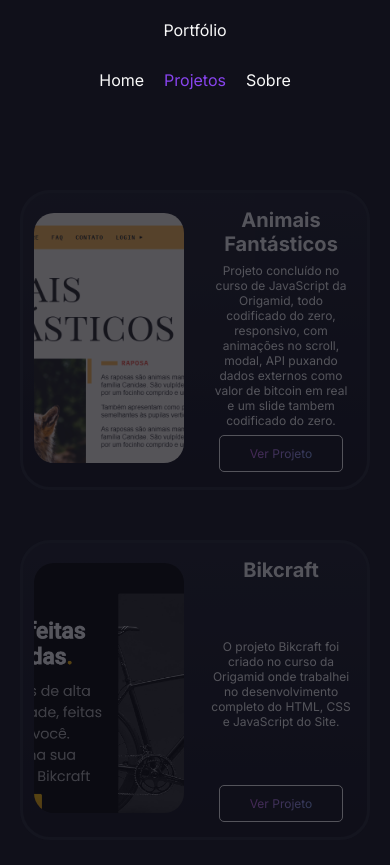
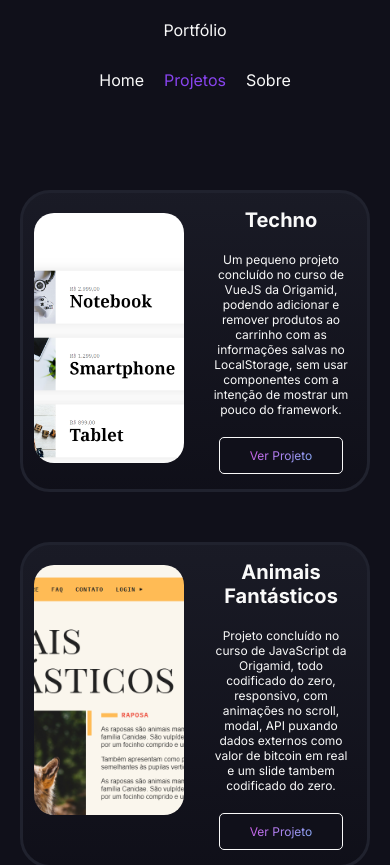
Before and after one commit to Andsu29/meuportifolio, a Vue app: page /projetos in a window 390 px wide. Shown: the top 865 px of the page. Built offline with nearby package versions, Linux system fonts and the light colour scheme.

Commit message:
ajustes finais

```diff
--- a/src/views/HeaderView.vue
+++ b/src/views/HeaderView.vue
@@ -50,6 +50,7 @@ img {
 nav a.router-link-exact-active {
   color: #84e;
 }
+
 @media (max-width: 500px) {
   .obj1 {
     display: none;
--- /dev/null
+++ b/src/views/projetosCopy.vue
@@ -0,0 +1,329 @@
+<template>
+  <div>
+    <div v-if="loading">
+      <loading-view />
+    </div>
+
+    <div v-else class="container html">
+      <div class="projeto-card">
+        <div class="img">
+          <a
+            href="https://andsu29.github.io/conversor-de-moedas/"
+            target="_blank"
+          >
+            <img src="../assets/imgProjetos/conversor.png" alt="conversor" />
+          </a>
+        </div>
+        <div class="conteudo">
+          <h1 class="titulo">Conversor de Moedas</h1>
+          <p class="descricao">
+            Neste projeto quis testar minhas habilidades com API em JavaScript,
+            utilizando o fetch, um projeto simples onde codifiquei menos e
+            pensei mais.
+          </p>
+          <div class="div-btn">
+            <button class="btn">
+              <p class="gradiente">
+                <a
+                  href="https://andsu29.github.io/conversor-de-moedas/"
+                  target="_blank"
+                  >Ver Projeto</a
+                >
+              </p>
+            </button>
+          </div>
+        </div>
+      </div>
+      <div class="projeto-card">
+        <div class="img">
+          <a href="https://lista-de-tarefa-lime.vercel.app/" target="_blank">
+            <img
+              src="../assets/imgProjetos/listaTarefa.png"
+              alt="listaTarefa"
+            />
+          </a>
+        </div>
+        <div class="conteudo">
+          <h1 class="titulo">Lista de Tarefas</h1>
+          <p class="descricao">
+            Para praticar melhor a lógica de programação criei esta lista de
+            tarefas com JavaScript, na lista você pode adicionar, remover e
+            salvar as suas tarefas.
+          </p>
+          <div class="div-btn">
+            <button class="btn">
+              <p class="gradiente">
+                <a
+                  href="https://lista-de-tarefa-lime.vercel.app/"
+                  target="_blank"
+                  >Ver Projeto</a
+                >
+              </p>
+            </button>
+          </div>
+        </div>
+      </div>
+    </div>
+  </div>
+</template>
+
+<script>
+export default {
+  data() {
+    return {
+      loading: true,
+    };
+  },
+  methods: {
+    loadingTime() {
+      setTimeout(() => {
+        this.loading = false;
+      });
+    },
+  },
+  created() {
+    this.loadingTime();
+  },
+};
+</script>
+
+<style scoped>
+* {
+  box-sizing: border-box;
+}
+h1 {
+  color: #f9f9f9;
+  text-align: center;
+}
+img {
+  display: block;
+  width: 350px;
+  height: 400px;
+  margin: 20px auto;
+  border-radius: 20px;
+  object-fit: cover;
+}
+.img:hover {
+  opacity: 60%;
+}
+.container {
+  min-height: 80vh;
+  display: grid;
+  grid-template-columns: 1fr 1fr;
+  gap: 100px;
+  padding: 100px;
+}
+.projeto-card {
+  display: grid;
+  grid-template-columns: 1fr 1fr;
+  flex: 1;
+  height: 450px;
+  width: 900px;
+  background: linear-gradient(rgba(35, 37, 49, 0.5), rgba(15, 15, 24, 0.5));
+  border: 0.2rem solid rgb(32, 34, 46);
+  border-radius: 60px;
+}
+.conteudo {
+  display: flex;
+  flex-direction: column;
+  justify-content: space-between;
+  padding: 50px;
+  flex: 1;
+  box-sizing: border-box;
+}
+.div-btn {
+  display: flex;
+  justify-content: center;
+}
+.btn {
+  padding: 10px 30px;
+  font-size: 17px;
+  border: 1px solid #f9f9f9;
+  background-color: #10101a;
+  border-radius: 5px;
+}
+.btn:hover {
+  background-color: #2d2d3d;
+}
+.descricao {
+  font-size: 18px;
+  display: flex;
+  flex: 1;
+  align-items: center;
+  padding: 20px 0px;
+  text-align: center;
+}
+
+.gradiente {
+  background: -webkit-linear-gradient(
+    135deg,
+    #6bc5f8,
+    #cf59e6,
+    #6bc5f8,
+    #cf59e6
+  );
+  background: linear-gradient(-45deg, #6bc5f8, #cf59e6, #6bc5f8, #cf59e6);
+  background-clip: text;
+  -webkit-background-clip: text;
+  -webkit-text-fill-color: transparent;
+  background-size: 400% 400%;
+  -webkit-animation: gradient 3s ease infinite;
+  animation: gradient 8s ease infinite;
+}
+.html {
+  animation: ht 3s;
+}
+@keyframes ht {
+  from {
+    opacity: 0;
+  }
+  to {
+    opacity: 1;
+  }
+}
+@media (max-width: 1000px) {
+  .projeto-card {
+    height: 450px;
+    width: 800px;
+  }
+  .conteudo {
+    padding: 30px;
+  }
+  img {
+    width: 300px;
+    height: 400px;
+  }
+}
+@media (max-width: 850px) {
+  .projeto-card {
+    display: grid;
+    grid-template-columns: 1fr 1fr;
+    height: 450px;
+    width: 700px;
+  }
+  .conteudo {
+    padding: 20px;
+  }
+  .titulo {
+    text-align: center;
+  }
+  .descricao {
+    text-align: center;
+  }
+  .div-btn {
+    margin: 0 auto;
+  }
+  img {
+    width: 270px;
+    height: 400px;
+  }
+}
+@media (max-width: 720px) {
+  .projeto-card {
+    height: 450px;
+    width: 600px;
+  }
+  .conteudo {
+    padding: 20px;
+  }
+  .titulo {
+    text-align: center;
+    font-size: 30px;
+  }
+  .descricao {
+    text-align: center;
+    font-size: 16px;
+  }
+  .div-btn {
+    margin: 0 auto;
+  }
+  img {
+    width: 240px;
+    height: 400px;
+  }
+}
+@media (max-width: 620px) {
+  .projeto-card {
+    height: 400px;
+    width: 500px;
+  }
+  .conteudo {
+    padding: 20px;
+  }
+  .titulo {
+    text-align: center;
+    font-size: 30px;
+  }
+  .descricao {
+    text-align: center;
+    font-size: 16px;
+  }
+  .div-btn {
+    margin: 0 auto;
+  }
+  img {
+    width: 200px;
+    height: 350px;
+  }
+}
+@media (max-width: 520px) {
+  .projeto-card {
+    height: 300px;
+    width: 400px;
+    border-radius: 30px;
+  }
+  .conteudo {
+    padding: 15px;
+  }
+  .titulo {
+    text-align: center;
+    font-size: 20px;
+  }
+  .descricao {
+    text-align: center;
+    font-size: 12px;
+  }
+  .div-btn {
+    margin: 0 auto;
+  }
+  .btn {
+    font-size: 12px;
+  }
+  img {
+    width: 150px;
+    height: 250px;
+  }
+}
+@media (max-width: 400px) {
+  .projeto-card {
+    height: 300px;
+    width: 350px;
+    border-radius: 30px;
+  }
+  .conteudo {
+    padding: 15px;
+  }
+  .titulo {
+    text-align: center;
+    font-size: 20px;
+  }
+  .descricao {
+    text-align: center;
+    font-size: 12px;
+  }
+  .div-btn {
+    margin: 0 auto;
+  }
+  .btn {
+    font-size: 12px;
+  }
+  img {
+    width: 150px;
+    height: 250px;
+  }
+  .container {
+    gap: 50px;
+    padding: 50px;
+  }
+}
+</style>
--- a/src/views/projetosView.vue
+++ b/src/views/projetosView.vue
@@ -3,12 +3,47 @@
     <div v-if="loading">
       <loading-view />
     </div>
-
     <div v-else class="container html">
       <div class="projeto-card">
-        <div class="img">
-          <a href="https://andsu29.github.io/animais-fantasticos-slide/">
-            <img src="../assets/imgProjetos/animais.png" alt="animais" />
+        <div>
+          <a href="https://technoecom.vercel.app/" target="_blank">
+            <img
+              class="img"
+              src="../assets/imgProjetos/techno.png"
+              alt="animais"
+            />
+          </a>
+        </div>
+        <div class="conteudo">
+          <h1 class="titulo">Techno</h1>
+          <p class="descricao">
+            Um pequeno projeto concluído no curso de VueJS da Origamid, podendo
+            adicionar e remover produtos ao carrinho com as informações salvas
+            no LocalStorage, sem usar componentes com a intenção de mostrar um
+            pouco do framework.
+          </p>
+          <div class="div-btn">
+            <button class="btn">
+              <p class="gradiente">
+                <a href="https://technoecom.vercel.app/" target="_blank"
+                  >Ver Projeto</a
+                >
+              </p>
+            </button>
+          </div>
+        </div>
+      </div>
+      <div class="projeto-card">
+        <div>
+          <a
+            href="https://andsu29.github.io/animais-fantasticos-slide/"
+            target="_blank"
+          >
+            <img
+              class="img"
+              src="../assets/imgProjetos/animais.png"
+              alt="animais"
+            />
           </a>
         </div>
         <div class="conteudo">
@@ -22,7 +57,9 @@
           <div class="div-btn">
             <button class="btn">
               <p class="gradiente">
-                <a href="https://andsu29.github.io/animais-fantasticos-slide/"
+                <a
+                  href="https://andsu29.github.io/animais-fantasticos-slide/"
+                  target="_blank"
                   >Ver Projeto</a
                 >
               </p>
@@ -31,9 +68,13 @@
         </div>
       </div>
       <div class="projeto-card">
-        <div class="img">
-          <a href="https://projetbikcraft.netlify.app/">
-            <img src="../assets/imgProjetos/bikcraft.png" alt="bikcraft" />
+        <div>
+          <a href="https://projetbikcraft.netlify.app/" target="_blank">
+            <img
+              class="img"
+              src="../assets/imgProjetos/bikcraft.png"
+              alt="bikcraft"
+            />
           </a>
         </div>
         <div class="conteudo">
@@ -45,30 +86,8 @@
           <div class="div-btn">
             <button class="btn">
               <p class="gradiente">
-                <a href="https://projetbikcraft.netlify.app/"> Ver Projeto</a>
-              </p>
-            </button>
-          </div>
-        </div>
-      </div>
-      <div class="projeto-card">
-        <div class="img">
-          <a href="https://andsu29.github.io/conversor-de-moedas/">
-            <img src="../assets/imgProjetos/conversor.png" alt="conversor" />
-          </a>
-        </div>
-        <div class="conteudo">
-          <h1 class="titulo">Conversor de Moedas</h1>
-          <p class="descricao">
-            Neste projeto quis testar minhas habilidades com API em JavaScript,
-            utilizando o fetch, um projeto simples onde codifiquei menos e
-            pensei mais.
-          </p>
-          <div class="div-btn">
-            <button class="btn">
-              <p class="gradiente">
-                <a href="https://andsu29.github.io/conversor-de-moedas/"
-                  >Ver Projeto</a
+                <a href="https://projetbikcraft.netlify.app/" target="_blank">
+                  Ver Projeto</a
                 >
               </p>
             </button>
@@ -76,9 +95,13 @@
         </div>
       </div>
       <div class="projeto-card">
-        <div class="img">
-          <a href="https://explore-lab-omega.vercel.app/">
-            <img src="../assets/imgProjetos/rocketPay.png" alt="rocketPay" />
+        <div>
+          <a href="https://explore-lab-omega.vercel.app/" target="_blank">
+            <img
+              class="img"
+              src="../assets/imgProjetos/rocketPay.png"
+              alt="rocketPay"
+            />
           </a>
         </div>
         <div class="conteudo">
@@ -91,29 +114,39 @@
           <div class="div-btn">
             <button class="btn">
               <p class="gradiente">
-                <a href="https://explore-lab-omega.vercel.app/">Ver Projeto </a>
+                <a href="https://explore-lab-omega.vercel.app/" target="_blank"
+                  >Ver Projeto
+                </a>
               </p>
             </button>
           </div>
         </div>
       </div>
       <div class="projeto-card">
-        <div class="img">
-          <a href="https://admirable-pasca-ffa679.netlify.app/">
-            <img src="../assets/imgProjetos/caravan.png" alt="caravan" />
+        <div>
+          <a href="https://admirable-pasca-ffa679.netlify.app/" target="_blank">
+            <img
+              class="img"
+              src="../assets/imgProjetos/caravan.png"
+              alt="caravan"
+            />
           </a>
         </div>
         <div class="conteudo">
           <h1 class="titulo">Caravan</h1>
+          <div class="div-descricao">
             <p class="descricao">
               O projeto Caravan simula um site de viagens e nele utilizei o
               Framework Bootstrap concluindo um site totalmente responsivo e
               interativo.
             </p>
+          </div>
           <div class="div-btn">
             <button class="btn">
               <p class="gradiente">
-                <a href="https://admirable-pasca-ffa679.netlify.app/"
+                <a
+                  href="https://admirable-pasca-ffa679.netlify.app/"
+                  target="_blank"
                   >Ver Projeto</a
                 >
               </p>
@@ -121,33 +154,12 @@
           </div>
         </div>
       </div>
-      <div class="projeto-card">
-        <div class="img">
-          <a href="https://lista-de-tarefa-lime.vercel.app/">
-            <img
-              src="../assets/imgProjetos/listaTarefa.png"
-              alt="listaTarefa"
-            />
-          </a>
-        </div>
-        <div class="conteudo">
-          <h1 class="titulo">Lista de Tarefas</h1>
-          <p class="descricao">
-            Para praticar melhor a lógica de programação criei esta lista de
-            tarefas com JavaScript, na lista você pode adicionar, remover e
-            salvar as suas tarefas.
-          </p>
-          <div class="div-btn">
-            <button class="btn">
-              <p class="gradiente">
-                <a href="https://lista-de-tarefa-lime.vercel.app/"
-                  >Ver Projeto</a
-                >
-              </p>
+      <button @click="subirScroll" class="seta">
+        <img src="../assets/imgProjetos/seta.svg" alt="seta" />
       </button>
-          </div>
-        </div>
-      </div>
+      <button @click="subirScroll" class="seta2">
+        <img src="../assets/imgProjetos/seta.svg" alt="seta2" />
+      </button>
     </div>
   </div>
 </template>
@@ -163,7 +175,13 @@ export default {
     loadingTime() {
       setTimeout(() => {
         this.loading = false;
-      }, 4500);
+      });
+    },
+    subirScroll() {
+      window.scrollTo({
+        top: 0,
+        behavior: "smooth",
+      });
     },
   },
   created() {
@@ -173,13 +191,31 @@ export default {
 </script>
 
 <style scoped>
+.seta {
+  position: absolute;
+  position: fixed;
+  right: 100px;
+  bottom: 50px;
+  background-color: transparent;
+  border: none;
+  transform: rotate(180deg);
+  cursor: pointer;
+}
+.seta2 {
+  display: none;
+  background-color: transparent;
+  border: none;
+  transform: rotate(180deg);
+  cursor: pointer;
+}
 * {
   box-sizing: border-box;
 }
 h1 {
   color: #f9f9f9;
+  text-align: center;
 }
-img {
+.img {
   display: block;
   width: 350px;
   height: 400px;
@@ -187,7 +223,9 @@ img {
   border-radius: 20px;
   object-fit: cover;
 }
-
+.img:hover {
+  opacity: 60%;
+}
 .container {
   min-height: 80vh;
   display: flex;
@@ -200,6 +238,7 @@ img {
 .projeto-card {
   display: grid;
   grid-template-columns: 1fr 1fr;
+  flex: 1;
   height: 450px;
   width: 900px;
   background: linear-gradient(rgba(35, 37, 49, 0.5), rgba(15, 15, 24, 0.5));
@@ -211,7 +250,12 @@ img {
   flex-direction: column;
   justify-content: space-between;
   padding: 50px;
+  flex: 1;
   box-sizing: border-box;
+}
+.div-btn {
+  display: flex;
+  justify-content: center;
 }
 .btn {
   padding: 10px 30px;
@@ -225,7 +269,13 @@ img {
 }
 .descricao {
   font-size: 18px;
+  display: flex;
+  flex: 1;
+  align-items: center;
+  padding: 20px 0px;
+  text-align: center;
 }
+
 .gradiente {
   background: -webkit-linear-gradient(
     135deg,
@@ -253,6 +303,26 @@ img {
     opacity: 1;
   }
 }
+@media (max-width: 1350px) {
+  .seta {
+    right: 50px;
+    bottom: 30px;
+  }
+}
+@media (max-width: 1200px) {
+  .seta {
+    right: 30px;
+    bottom: 20px;
+    width: 60px;
+  }
+}
+
+@media (max-width: 1100px) {
+  .seta {
+    right: 5px;
+    bottom: 20px;
+  }
+}
 @media (max-width: 1000px) {
   .projeto-card {
     height: 450px;
@@ -261,9 +331,17 @@ img {
   .conteudo {
     padding: 30px;
   }
-  img {
+  .img {
     width: 300px;
     height: 400px;
+  }
+  .seta {
+    display: none;
+  }
+  .seta2 {
+    display: block;
+    height: 55px;
+    width: 50px;
   }
 }
 @media (max-width: 850px) {
@@ -285,7 +363,7 @@ img {
   .div-btn {
     margin: 0 auto;
   }
-  img {
+  .img {
     width: 270px;
     height: 400px;
   }
@@ -309,7 +387,7 @@ img {
   .div-btn {
     margin: 0 auto;
   }
-  img {
+  .img {
     width: 240px;
     height: 400px;
   }
@@ -333,7 +411,7 @@ img {
   .div-btn {
     margin: 0 auto;
   }
-  img {
+  .img {
     width: 200px;
     height: 350px;
   }
@@ -361,7 +439,7 @@ img {
   .btn {
     font-size: 12px;
   }
-  img {
+  .img {
     width: 150px;
     height: 250px;
   }
@@ -389,7 +467,7 @@ img {
   .btn {
     font-size: 12px;
   }
-  img {
+  .img {
     width: 150px;
     height: 250px;
   }
```
Also changed, not shown: src/assets/imgProjetos/seta.svg (added), src/assets/imgProjetos/techno.png (added). Lines whose indentation alone changed are shown as unchanged.
